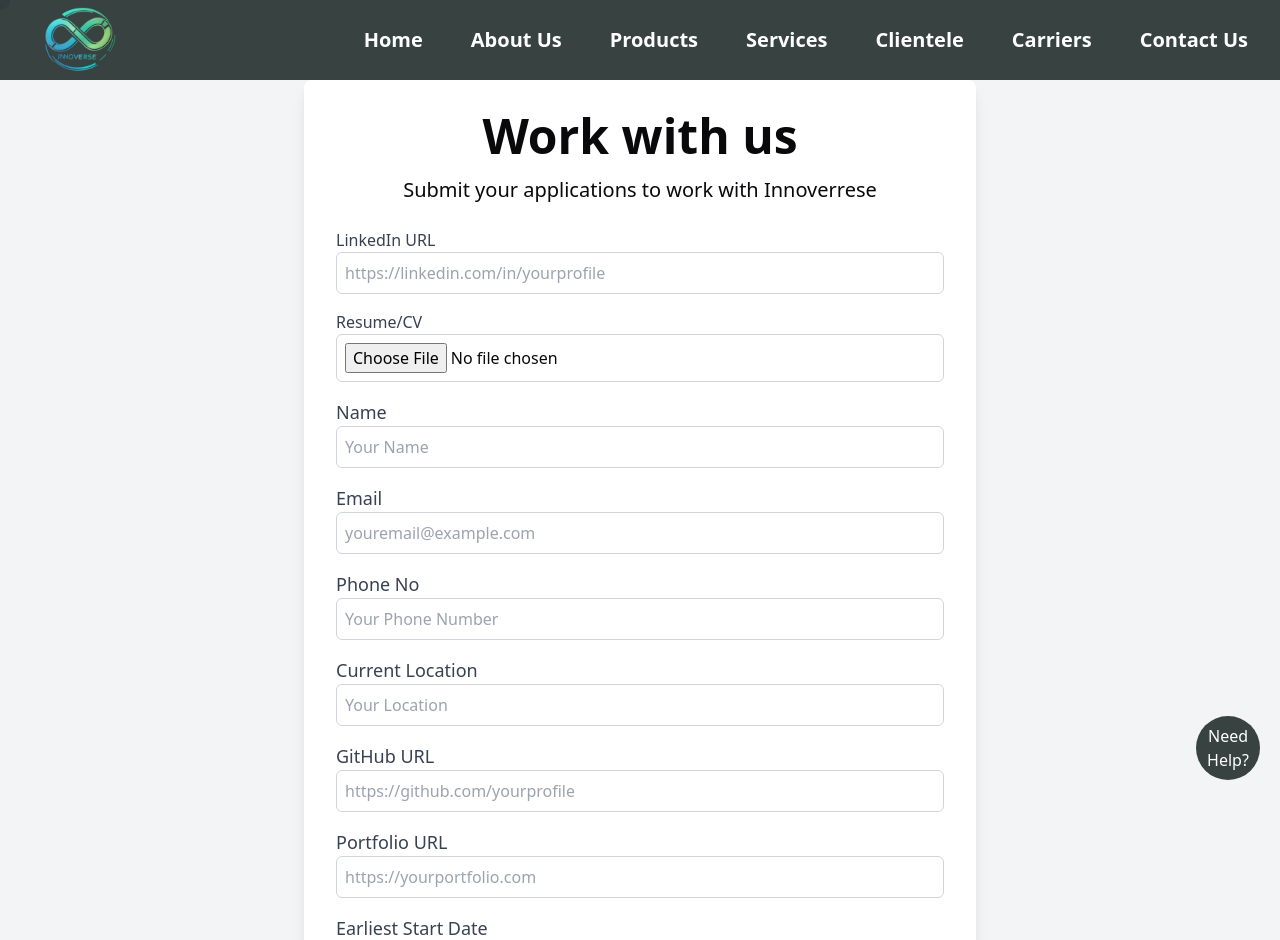
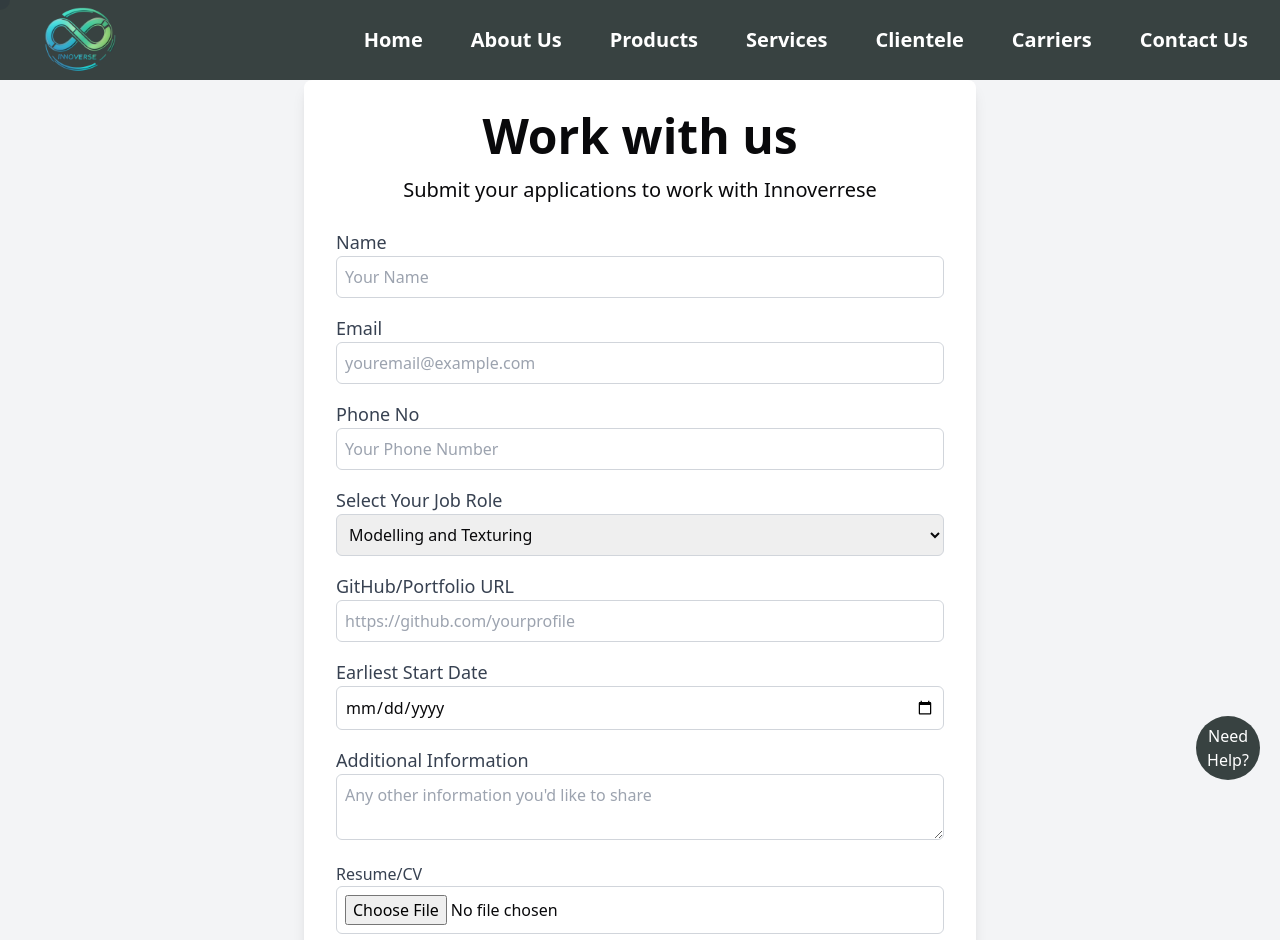
Before and after one commit to kartikturak05/Innoverse, a React (Vite) app: page /Careers in a window 1280 px wide. Shown: the top 940 px of the page. Built offline with nearby package versions, Linux system fonts and the light colour scheme.

Commit message:
Minor Updates

```diff
--- a/src/components/Careers.jsx
+++ b/src/components/Careers.jsx
@@ -2,13 +2,11 @@ import React, { useState } from "react";
 
 const Careers = () => {
   const [formData, setFormData] = useState({
-    linkedinUrl: "",
     name: "",
     email: "",
     phoneNo: "",
-    location: "",
-    githubUrl: "",
-    portfolioUrl: "",
+    github_portfolioUrl: "",
+    jobProfile: "",
     earliestStartDate: "",
     additionalInfo: "",
   });
@@ -21,49 +19,28 @@ const Careers = () => {
     });
   };
 
+  const handleClick = () => {
+
+    if(formData.name === "" || formData.email === "" || formData.phoneNo === "" || formData.jobProfile === "" || formData.github_portfolioUrl === "" || formData.earliestStartDate === "" || formData.additionalInfo === "") {
+      alert("Please fill all the fields");
+      return;
+    }
+
+    console.log(formData);
+  }
+
   return (
     <div className="flex justify-center items-center min-h-screen bg-gray-100 pt-20">
       <div className="bg-white p-8 rounded-lg shadow-lg w-full max-w-2xl">
-        <h1 className="text-5xl font-bold text-center mb-4">Work with us</h1>
+        <h1 className="md:text-5xl text-4xl font-bold text-center mb-4">Work with us</h1>
         <p className="text-center mb-6 font-medium text-xl">
           Submit your applications to work with Innoverrese
         </p>
 
         <form>
           <div className="space-y-4">
-            <div>
-              <label
-                htmlFor="linkedinUrl"
-                className="block text-base font-medium text-gray-700"
-              >
-                LinkedIn URL
-              </label>
-              <input
-                type="url"
-                id="linkedinUrl"
-                name="linkedinUrl"
-                value={formData.linkedinUrl}
-                onChange={handleChange}
-                className="w-full p-2 border border-gray-300 rounded-md"
-                placeholder="https://linkedin.com/in/yourprofile"
-              />
-            </div>
 
-            <div>
-              <label
-                htmlFor="resume"
-                className="block text-base font-medium text-gray-700"
-              >
-                Resume/CV
-              </label>
-              <input
-                type="file"
-                id="resume"
-                name="resume"
-                // onChange={handleChange} // You can handle the file input if needed
-                className="w-full p-2 border border-gray-300 rounded-md"
-              />
-            </div>
+
 
             <div>
               <label
@@ -119,57 +96,56 @@ const Careers = () => {
               />
             </div>
 
-            <div>
-              <label
-                htmlFor="location"
-                className="block text-lg font-medium text-gray-700"
-              >
-                Current Location
-              </label>
-              <input
-                type="text"
-                id="location"
-                name="location"
-                value={formData.location}
-                onChange={handleChange}
-                className="w-full p-2 border border-gray-300 rounded-md"
-                placeholder="Your Location"
-              />
-            </div>
 
             <div>
               <label
-                htmlFor="githubUrl"
+                htmlFor="jobProfile"
                 className="block text-lg font-medium text-gray-700"
               >
-                GitHub URL
+                Select Your Job Role
+              </label>
+
+              <select
+                id="jobProfile"
+                name="jobProfile"
+                value={formData.jobProfile}
+                onChange={handleChange}
+                className="w-full p-2 border border-gray-300 rounded-md"
+              >
+                <option value="Modelling and Texturingr"> Modelling and Texturing
+                </option>
+                <option value="3D Animator">3D Animator
+                </option>
+                <option value="Animation">Animation
+                </option>
+                <option value="Storyboard">Storyboard
+                </option>
+                <option value="Rigging">Rigging
+                </option>
+                <option value="Web Developer ">Web Developer
+                </option>
+                <option value="App Develope">App Developer</option>
+                <option value="UI/UX Designer & Video Editor">UI/UX Designer & Video Editor</option>
+              </select>
+            </div>
+
+
+
+            <div>
+              <label
+                htmlFor="github_portfolioUrl"
+                className="block text-lg font-medium text-gray-700"
+              >
+                GitHub/Portfolio URL
               </label>
               <input
                 type="url"
-                id="githubUrl"
-                name="githubUrl"
-                value={formData.githubUrl}
+                id="github_portfolioUrl"
+                name="github_portfolioUrl"
+                value={formData.github_portfolioUrl}
                 onChange={handleChange}
                 className="w-full p-2 border border-gray-300 rounded-md"
                 placeholder="https://github.com/yourprofile"
-              />
-            </div>
-
-            <div>
-              <label
-                htmlFor="portfolioUrl"
-                className="block text-lg font-medium text-gray-700"
-              >
-                Portfolio URL
-              </label>
-              <input
-                type="url"
-                id="portfolioUrl"
-                name="portfolioUrl"
-                value={formData.portfolioUrl}
-                onChange={handleChange}
-                className="w-full p-2 border border-gray-300 rounded-md"
-                placeholder="https://yourportfolio.com"
               />
             </div>
 
@@ -207,10 +183,27 @@ const Careers = () => {
               />
             </div>
 
+            <div>
+              <label
+                htmlFor="resume"
+                className="block text-base font-medium text-gray-700"
+              >
+                Resume/CV
+              </label>
+              <input
+                type="file"
+                id="resume"
+                name="resume"
+                // onChange={handleChange} // You can handle the file input if needed
+                className="w-full p-2 border border-gray-300 rounded-md"
+              />
+            </div>
+
             <div className="text-center">
               <button
-                type="submit"
+                type="button"
                 className="px-6 py-2 bg-blue-500 text-white font-semibold rounded-md hover:bg-blue-600"
+                onClick={handleClick}
               >
                 Submit Application
               </button>
--- a/src/components/ContactUs.jsx
+++ b/src/components/ContactUs.jsx
@@ -54,7 +54,6 @@ const FormSection = ({setIsEmailSent}) => {
 
   // Handle reCAPTCHA success
   const handleCaptcha = (token) => {
-    console.log('reCAPTCHA Token:', token);
     setCaptchaToken(token);
     setVerified(true);
     validateForm(formData); // Revalidate form when captcha is verified
--- a/src/components/Mob.jsx
+++ b/src/components/Mob.jsx
@@ -76,6 +76,10 @@ const Mob = () => {
                               }} >  <a onClick={()=> navigate('/FAQ')} >FAQs</a> </li> */}
 
                             <li className='p-4 hover:bg-white/5 rounded-md cursor-pointer font-bold' onClick={() => handleNavigation('#OurClients')} >  <a href="#OurClients" >Clientele</a> </li>
+                           <li className='p-4 hover:bg-white/5 rounded-md cursor-pointer font-bold' onClick={() =>{
+                              toggleDrawer();
+                              navigate('/Careers')
+                              }} >  <a onClick={()=> navigate('/Careers')} >Careers</a> </li>
                             <li className='p-4 hover:bg-white/5 rounded-md cursor-pointer font-bold'  onClick={() => handleNavigation('#contact-us')} > <a href="#contact-us" >Contact Us</a>  </li>
 
                         </ul>
--- a/src/components/Model3DPage.jsx
+++ b/src/components/Model3DPage.jsx
@@ -18,19 +18,19 @@ const Model3DPage = () => {
 
   // Video Data Array
   const videos = [
+    { title: "Mobile Video", src: "/mobile2.mp4" },
+    { title: "Mobile Video ", src: "/3DModeling/green_jewellery.mp4" },
+    { title: "Mobile Video ", src: "/3DModeling/jewellery-finalrender.mp4" },
+    { title: "Mobile Video ", src: "/3DModeling/M2M_videofinal.mp4" },
+    { title: "Mobile Video ", src: "/3DModeling/mobile_cc.mp4" },
+    { title: "Mobile Video ", src: "/3DModeling/mobile_cc.mp4" },
+
     // { title: "Mobile Video", src: "/mobile2.mp4" },
-    // { title: "Mobile Video ", src: "/3DModeling/green_jewellery.mp4" },
-    // { title: "Mobile Video ", src: "/3DModeling/jewellery-finalrender.mp4" },
-    // { title: "Mobile Video ", src: "/3DModeling/M2M_videofinal.mp4" },
-    // { title: "Mobile Video ", src: "/3DModeling/mobile_cc.mp4" },
-    // { title: "Mobile Video ", src: "/3DModeling/mobile_cc.mp4" },
-
-    { title: "Mobile Video", src: "/mobile2.mp4" },
-    { title: "Mobile Video ", src: "/mobile2.mp4" },
-    { title: "Mobile Video ", src: "/mobile2.mp4" },
-    { title: "Mobile Video ", src: "/mobile2.mp4" },
-    { title: "Mobile Video ", src: "/mobile2.mp4" },
-    { title: "Mobile Video ", src: "/mobile2.mp4" },
+    // { title: "Mobile Video ", src: "/mobile2.mp4" },
+    // { title: "Mobile Video ", src: "/mobile2.mp4" },
+    // { title: "Mobile Video ", src: "/mobile2.mp4" },
+    // { title: "Mobile Video ", src: "/mobile2.mp4" },
+    // { title: "Mobile Video ", src: "/mobile2.mp4" },
 
 
   ];
```
